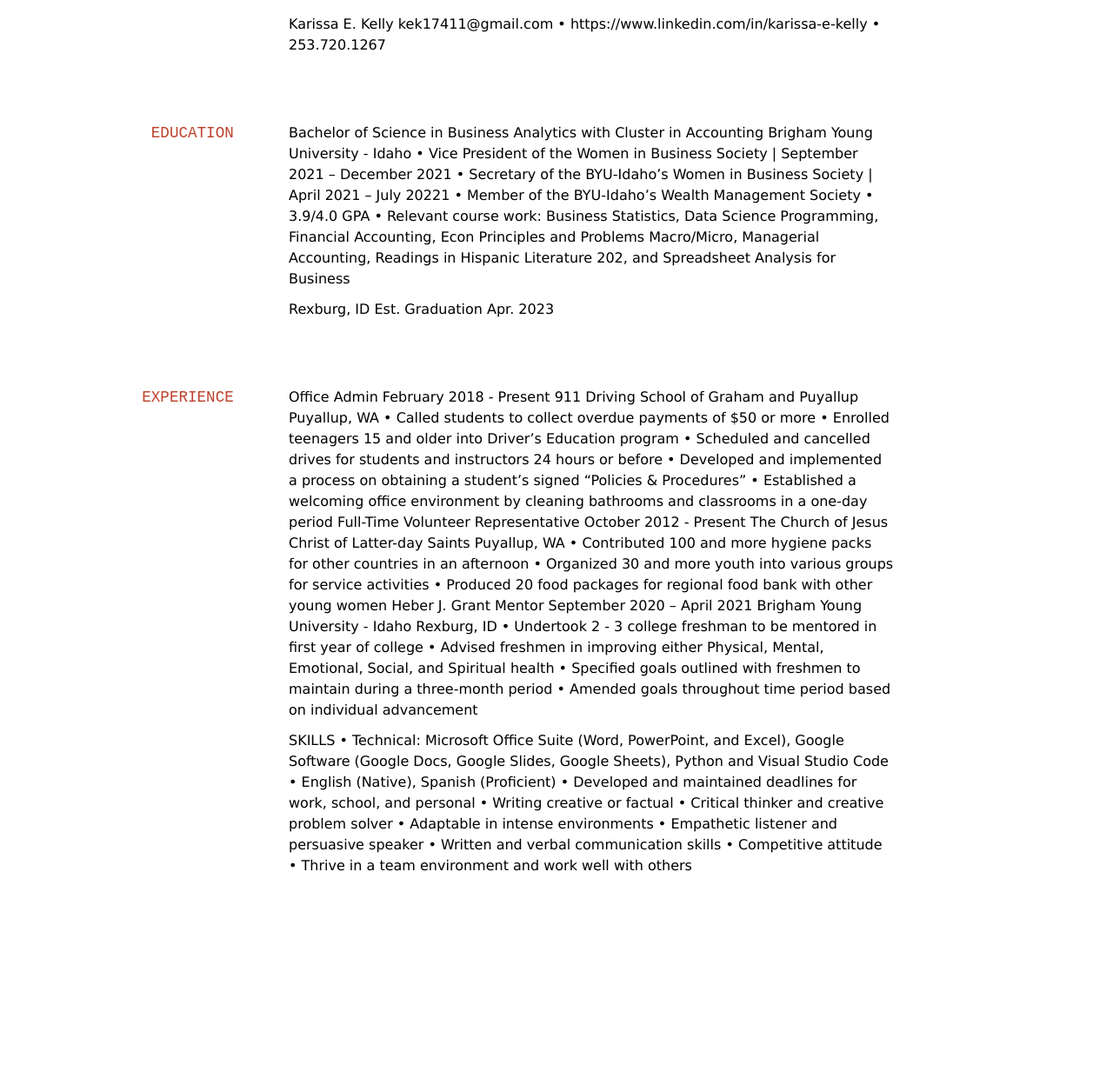
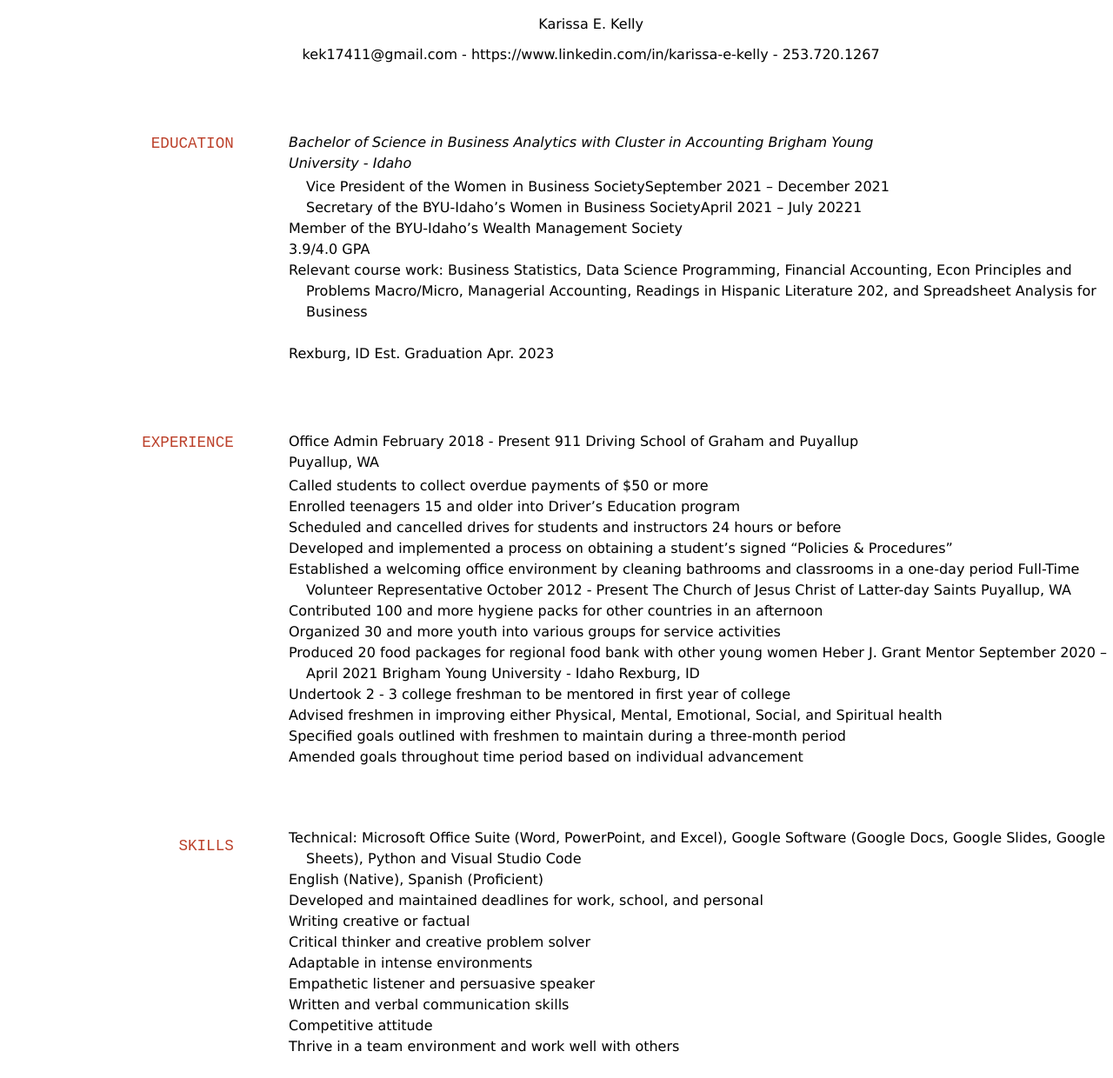
Before and after one commit to byuids-resumes/kellyke_resume, a Jekyll site: the page built from docs/index.md, in a window 1280 px wide. Shown: the whole page at 87% size. Built offline with Jekyll 4.4.1, drawn with Linux system fonts in a browser that asks for light colours; before the commit the page ends 1019 px from its top, so only the background shows below that; part of the change alters nothing that is shown.

Commit message:
Trying to fix

```diff
--- a/docs/index.md
+++ b/docs/index.md
@@ -2,18 +2,22 @@
 layout: cv
 title: Karissa Kelly's Resume
 ---
-Karissa E. Kelly
-kek17411@gmail.com • https://www.linkedin.com/in/karissa-e-kelly • 253.720.1267
+<p align="center">
+ Karissa E. Kelly
+</p>
 
+<p align="center">
+kek17411@gmail.com - https://www.linkedin.com/in/karissa-e-kelly - 253.720.1267
+</p>
 
 ## EDUCATION
-Bachelor of Science in Business Analytics with Cluster in Accounting
- Brigham Young University - Idaho
-•	Vice President of the Women in Business Society | September 2021 – December 2021
-•	Secretary of the BYU-Idaho’s Women in Business Society | April 2021 – July 20221
-•	Member of the BYU-Idaho’s Wealth Management Society
-•	3.9/4.0 GPA
-•	Relevant course work: Business Statistics, Data Science Programming, Financial Accounting, Econ Principles and Problems Macro/Micro, Managerial Accounting, Readings in Hispanic Literature 202, and Spreadsheet Analysis for Business
+_Bachelor of Science in Business Analytics with Cluster in Accounting
+ Brigham Young University - Idaho_
+-	Vice President of the Women in Business Society | September 2021 – December 2021
+-	Secretary of the BYU-Idaho’s Women in Business Society | April 2021 – July 20221
+-	Member of the BYU-Idaho’s Wealth Management Society
+-	3.9/4.0 GPA
+-	Relevant course work: Business Statistics, Data Science Programming, Financial Accounting, Econ Principles and Problems Macro/Micro, Managerial Accounting, Readings in Hispanic Literature 202, and Spreadsheet Analysis for Business
 
 
 Rexburg, ID
@@ -23,31 +27,31 @@ Est. Graduation Apr. 2023
 ## EXPERIENCE
 Office Admin                                                                                                                                                                  February 2018 - Present
 911 Driving School of Graham and Puyallup                                                                                                                                Puyallup, WA
-•	Called students to collect overdue payments of $50 or more
-•	Enrolled teenagers 15 and older into Driver's Education program
-•	Scheduled and cancelled drives for students and instructors 24 hours or before
-•	Developed and implemented a process on obtaining a student’s signed “Policies & Procedures”
-•	Established a welcoming office environment by cleaning bathrooms and classrooms in a one-day period
+-	Called students to collect overdue payments of $50 or more
+-	Enrolled teenagers 15 and older into Driver's Education program
+-	Scheduled and cancelled drives for students and instructors 24 hours or before
+-	Developed and implemented a process on obtaining a student’s signed “Policies & Procedures”
+-	Established a welcoming office environment by cleaning bathrooms and classrooms in a one-day period
 Full-Time Volunteer Representative                                                                                                                           October 2012 - Present
 The Church of Jesus Christ of Latter-day Saints                                                                                                                            Puyallup, WA
-•	Contributed 100 and more hygiene packs for other countries in an afternoon
-•	Organized 30 and more youth into various groups for service activities
-•	Produced 20 food packages for regional food bank with other young women
+-	Contributed 100 and more hygiene packs for other countries in an afternoon
+-	Organized 30 and more youth into various groups for service activities
+-	Produced 20 food packages for regional food bank with other young women
 Heber J. Grant Mentor                                                                                                                                         September 2020 – April 2021
 Brigham Young University - Idaho	Rexburg, ID
-•	Undertook 2 - 3 college freshman to be mentored in first year of college
-•	Advised freshmen in improving either Physical, Mental, Emotional, Social, and Spiritual health
-•	Specified goals outlined with freshmen to maintain during a three-month period
-•	Amended goals throughout time period based on individual advancement
+-	Undertook 2 - 3 college freshman to be mentored in first year of college
+-	Advised freshmen in improving either Physical, Mental, Emotional, Social, and Spiritual health
+-	Specified goals outlined with freshmen to maintain during a three-month period
+-	Amended goals throughout time period based on individual advancement
 
-SKILLS
-•	Technical: Microsoft Office Suite (Word, PowerPoint, and Excel), Google Software (Google Docs, Google Slides, Google Sheets), Python and Visual Studio Code
-•	English (Native), Spanish (Proficient)
-•	Developed and maintained deadlines for work, school, and personal
-•	Writing creative or factual
-•	Critical thinker and creative problem solver
-•	Adaptable in intense environments
-•	Empathetic listener and persuasive speaker
-•	Written and verbal communication skills
-•	Competitive attitude
-•	Thrive in a team environment and work well with others
+## SKILLS
+-	Technical: Microsoft Office Suite (Word, PowerPoint, and Excel), Google Software (Google Docs, Google Slides, Google Sheets), Python and Visual Studio Code
+-	English (Native), Spanish (Proficient)
+-	Developed and maintained deadlines for work, school, and personal
+-	Writing creative or factual
+-	Critical thinker and creative problem solver
+-	Adaptable in intense environments
+-	Empathetic listener and persuasive speaker
+-	Written and verbal communication skills
+-	Competitive attitude
+-	Thrive in a team environment and work well with others
```
